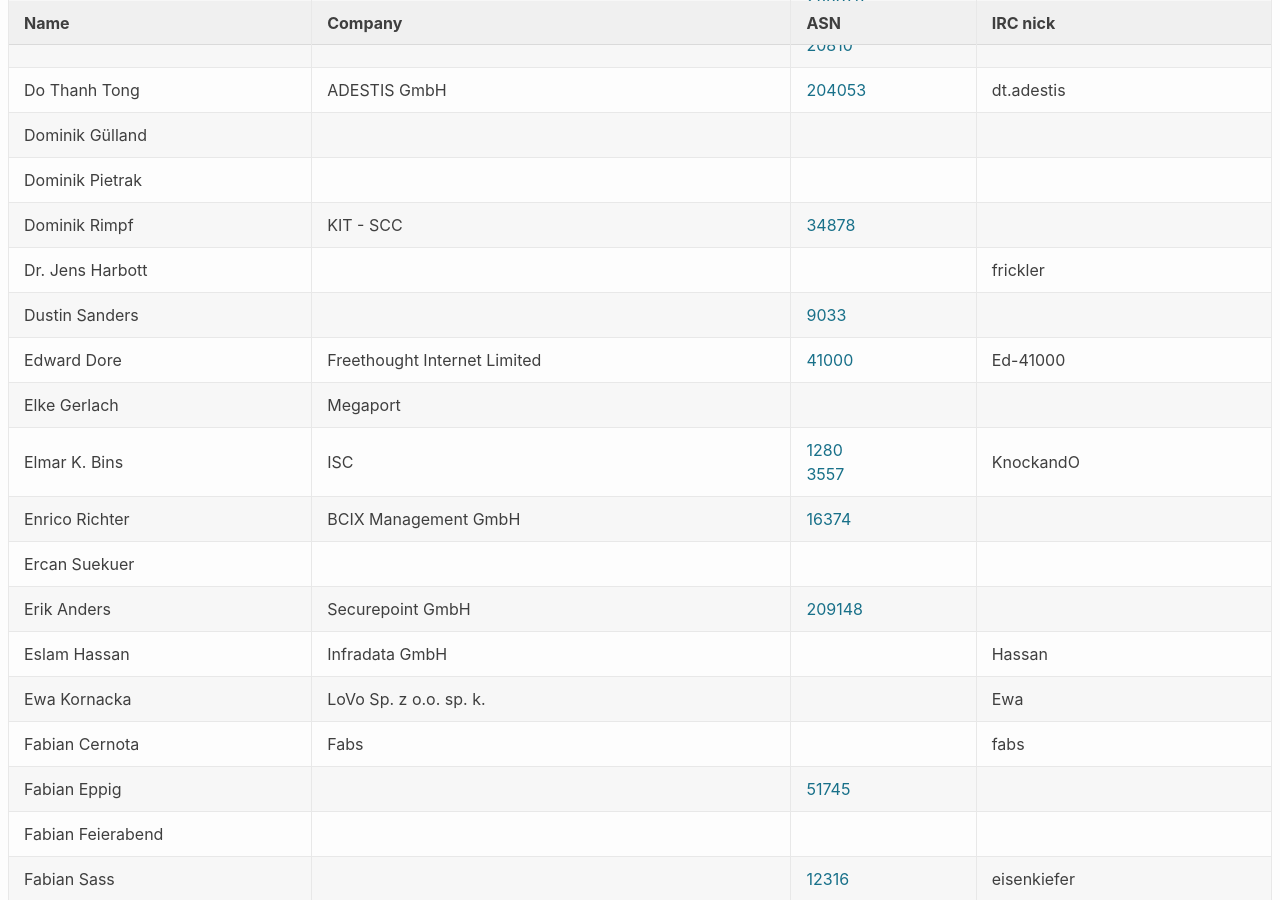
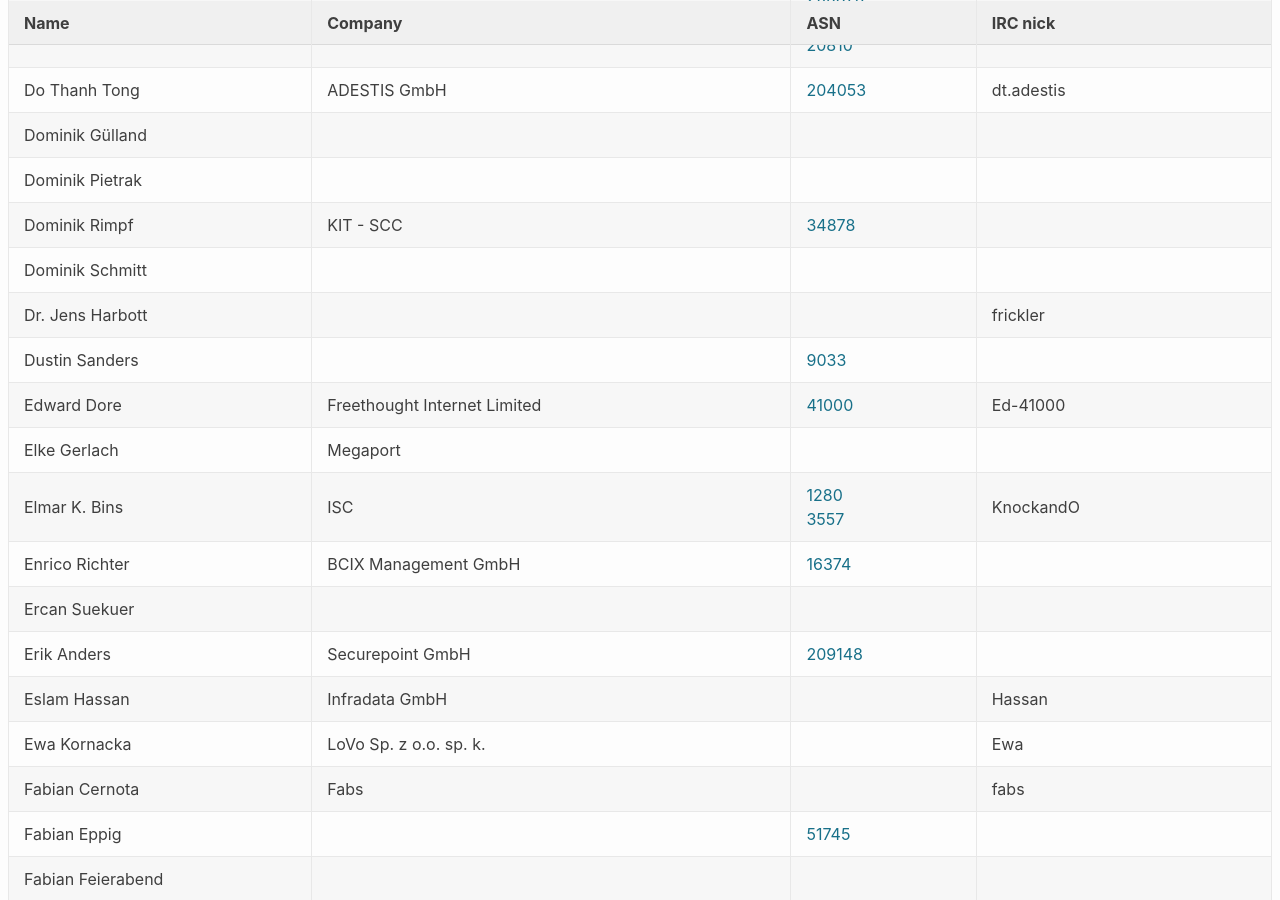
Before and after one commit to denog/pretix-attendeelist, a Jekyll site: the page built from index.markdown, in a window 1280 px wide and 900 px high, scrolled down 6046 px. Built offline with Jekyll 4.4.1, drawn with Linux system fonts in a browser that asks for light colours.

Commit message:
Latest data: Sat Nov  7 21:30:21 UTC 2020

```diff
--- a/_data/attendees.json
+++ b/_data/attendees.json
@@ -756,6 +756,12 @@
     "asn": "34878"
   },
   {
+    "name": "Dominik Schmitt",
+    "company": null,
+    "irc": null,
+    "asn": null
+  },
+  {
     "name": "Do Thanh Tong",
     "company": "ADESTIS GmbH",
     "irc": "dt.adestis",
```
